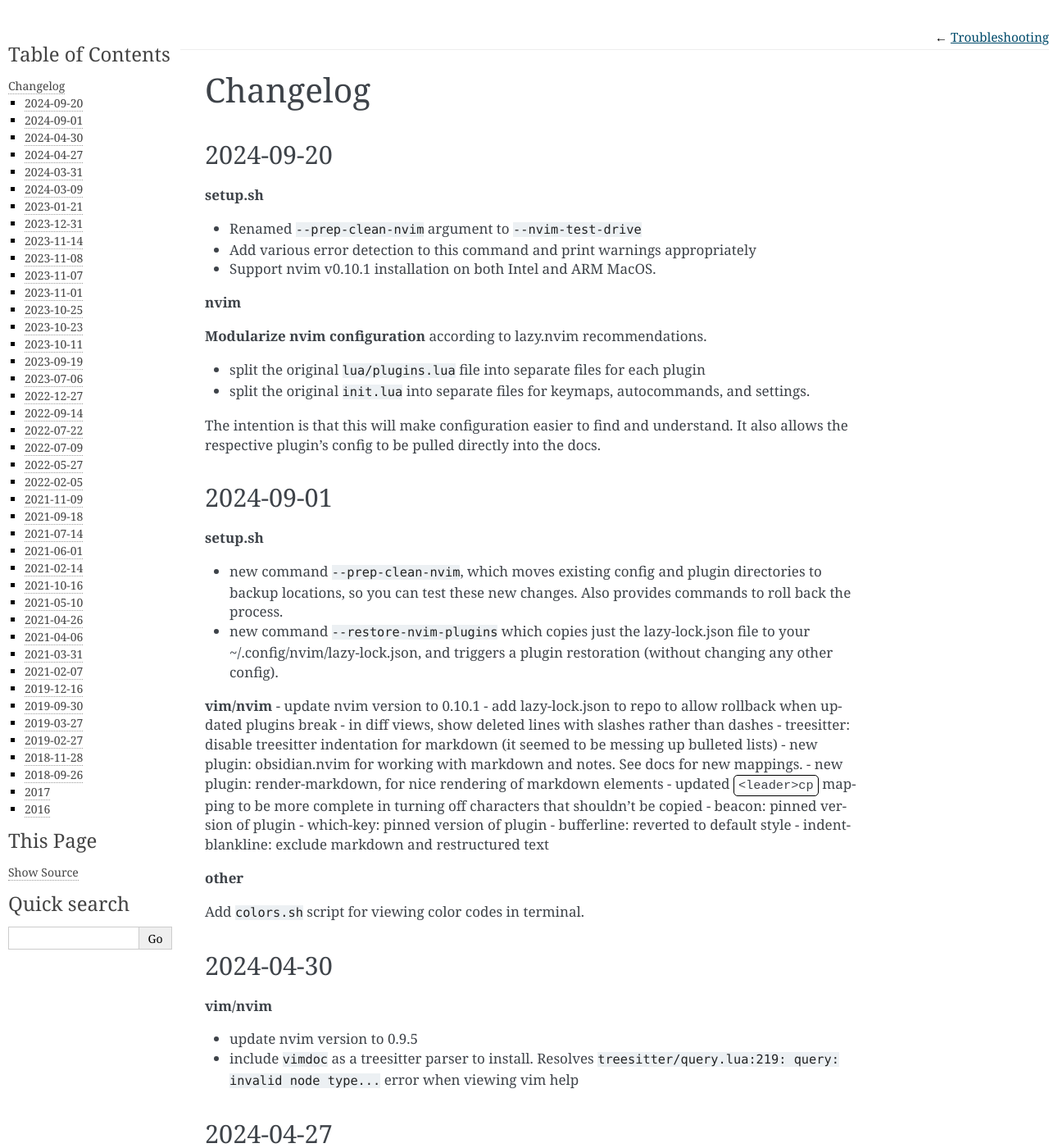
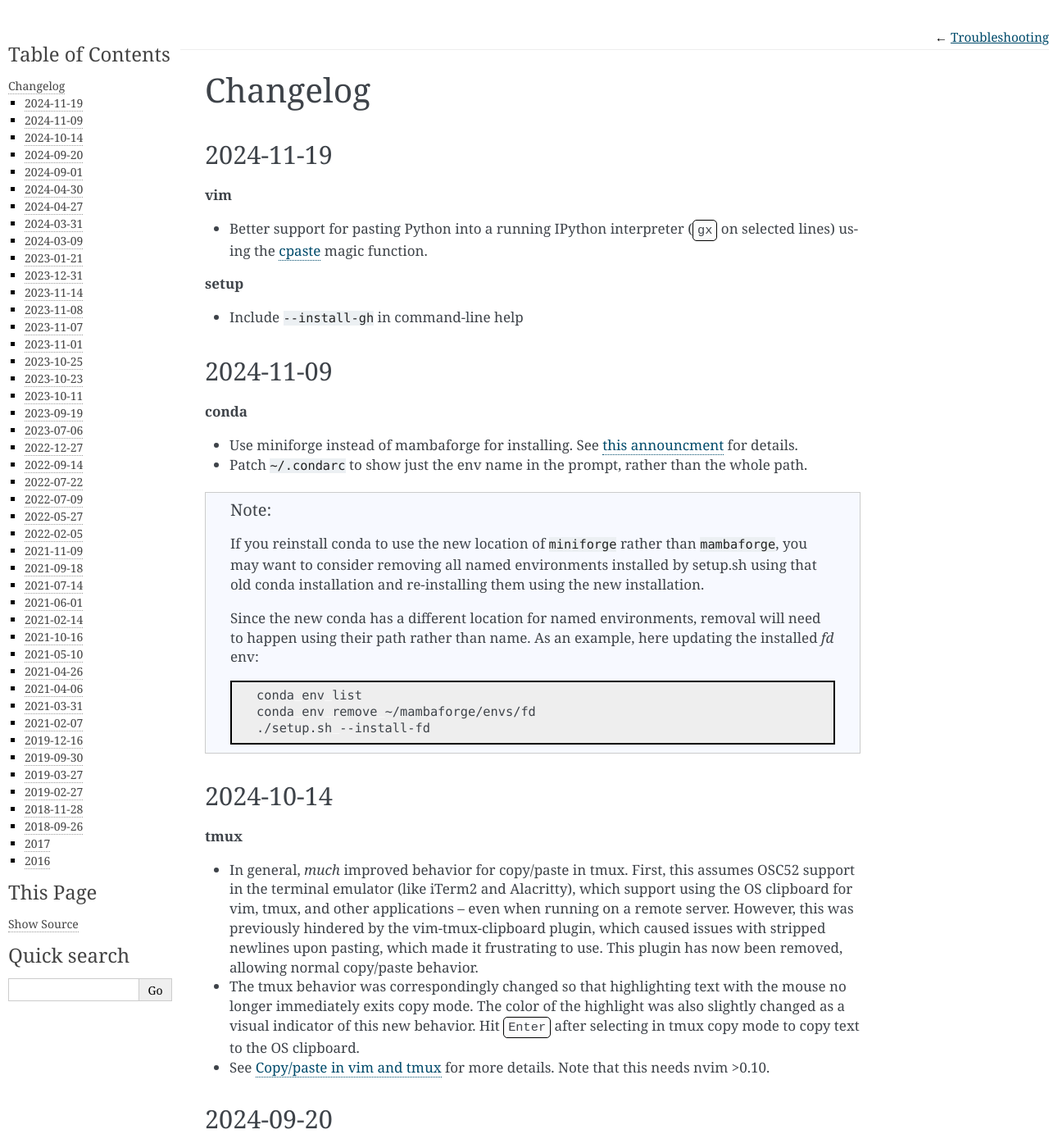
Before and after one commit to daler/dotfiles, a Sphinx documentation site: the page built from docs/changelog.rst, in a window 1280 px wide and 1400 px high. Shown: the whole window at 82% size. Built offline with Sphinx 7.4.7, drawn with Linux system fonts in a browser that asks for light colours.

Commit message:
update changelog

```diff
--- a/docs/changelog.rst
+++ b/docs/changelog.rst
@@ -1,5 +1,67 @@
 Changelog
 =========
+
+2024-11-19
+----------
+
+**vim**
+
+- Better support for pasting Python into a running IPython interpreter
+  (:kbd:`gx` on selected lines) using the `cpaste
+  <https://ipython.readthedocs.io/en/stable/api/generated/IPython.terminal.magics.html#IPython.terminal.magics.TerminalMagics.cpaste>`__
+  magic function.
+
+**setup**
+
+- Include ``--install-gh`` in command-line help
+
+2024-11-09
+----------
+**conda**
+
+- Use miniforge instead of mambaforge for installing. See `this announcment
+  <https://conda-forge.org/news/2024/07/29/sunsetting-mambaforge/>`__ for
+  details.
+- Patch :file:`~/.condarc` to show just the env name in the prompt, rather than
+  the whole path.
+
+.. note::
+
+    If you reinstall conda to use the new location of :file:`miniforge` rather
+    than :file:`mambaforge`, you may want to consider removing all named
+    environments installed by setup.sh using that old conda installation and
+    re-installing them using the new installation.
+
+    Since the new conda has a different location for named environments,
+    removal will need to happen using their path rather than name. As an
+    example, here updating the installed `fd` env:
+
+    .. code-block:: bash
+
+      conda env list
+      conda env remove ~/mambaforge/envs/fd
+      ./setup.sh --install-fd
+
+2024-10-14
+----------
+
+**tmux**
+
+- In general, *much* improved behavior for copy/paste in tmux. First, this
+  assumes OSC52 support in the terminal emulator (like iTerm2 and Alacritty),
+  which support using the OS clipboard for vim, tmux, and other applications --
+  even when running on a remote server. However, this was previously hindered
+  by the vim-tmux-clipboard plugin, which caused issues with stripped newlines
+  upon pasting, which made it frustrating to use. This plugin has now been
+  removed, allowing normal copy/paste behavior.
+
+- The tmux behavior was correspondingly changed so that highlighting text with
+  the mouse no longer immediately exits copy mode. The color of the highlight
+  was also slightly changed as a visual indicator of this new behavior. Hit
+  :kbd:`Enter` after selecting in tmux copy mode to copy text to the OS
+  clipboard.
+
+- See :ref:`tmuxcopy` for more details. Note that this needs nvim >0.10.
 
 2024-09-20
 ----------
```
